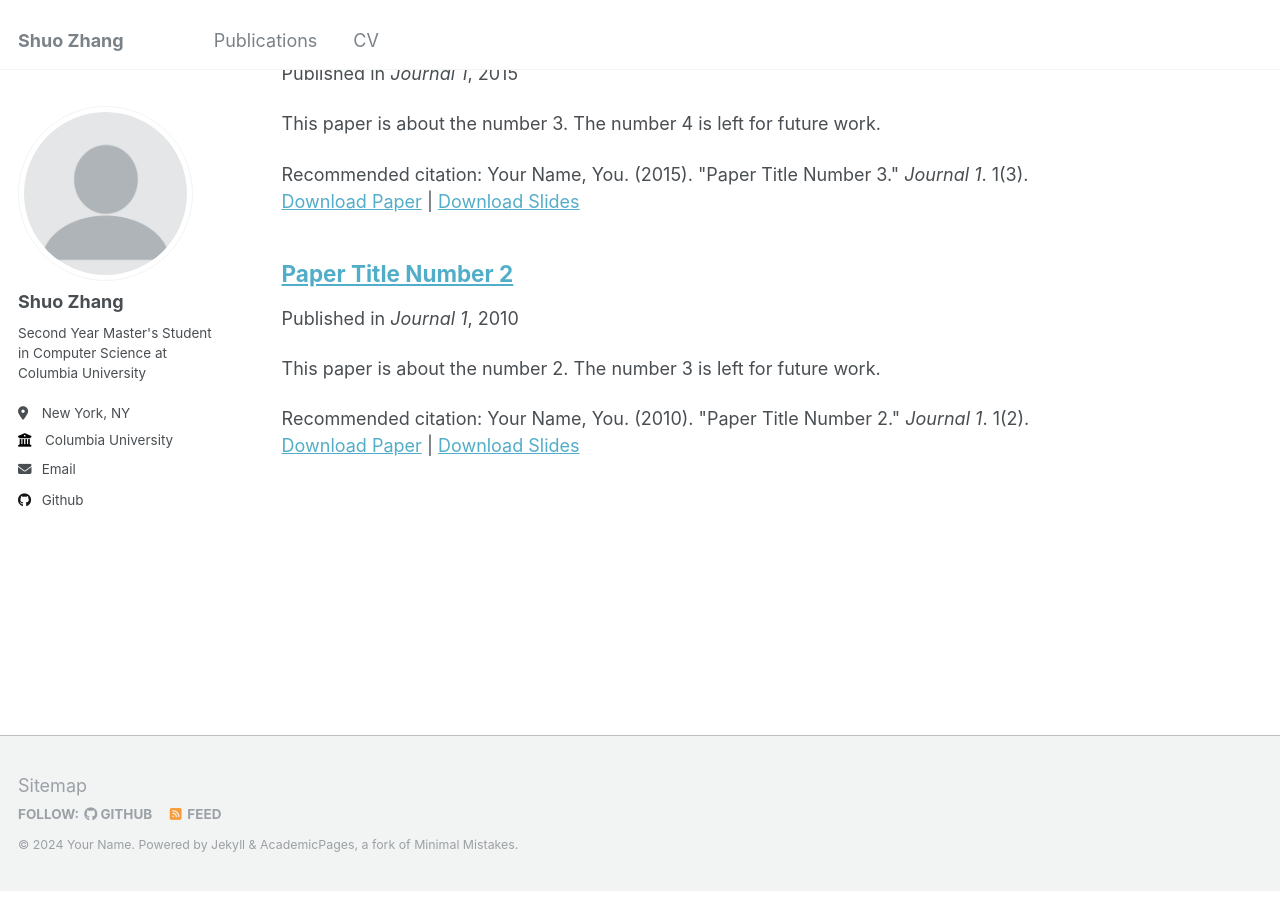
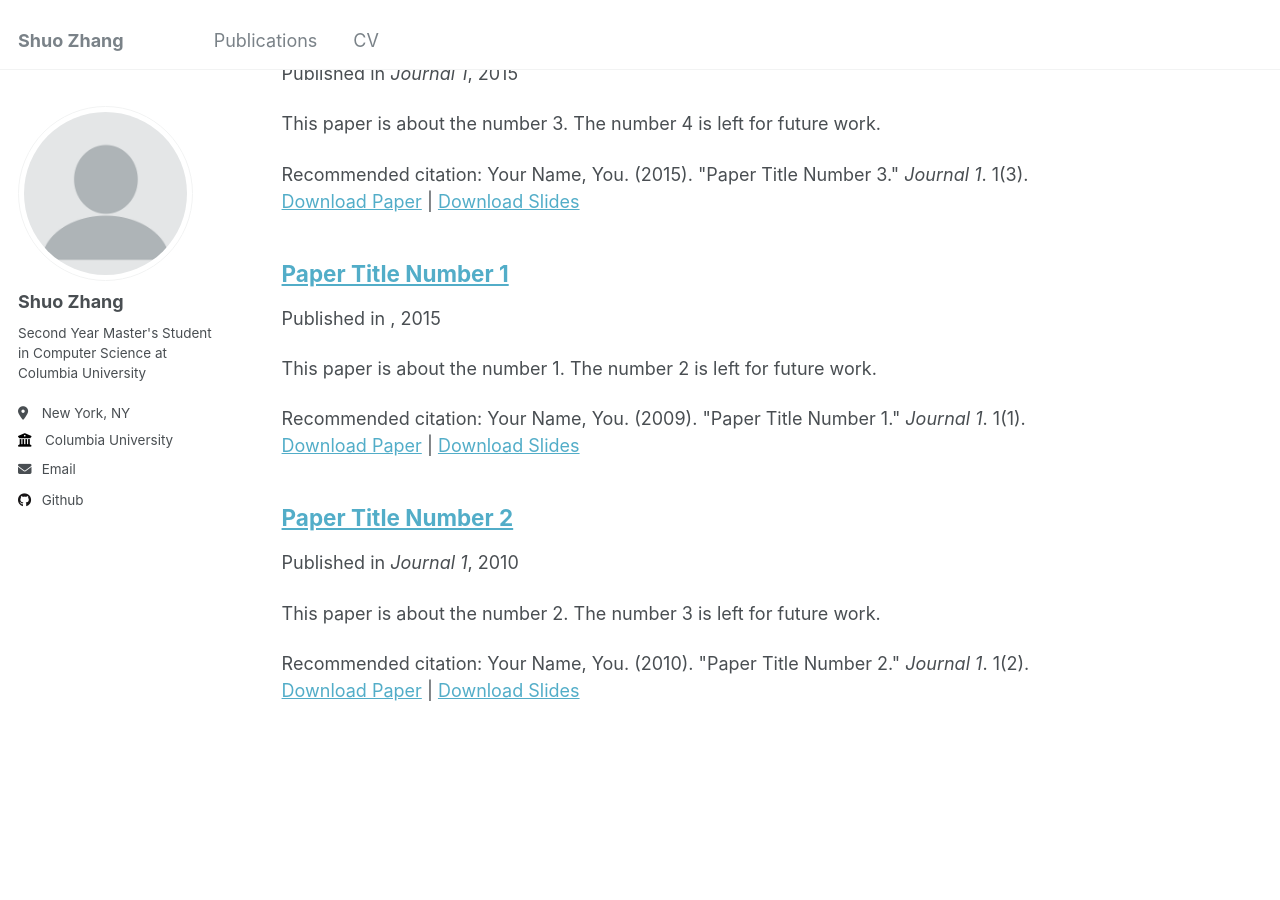
Before and after one commit to Inverse0/Inverse0.github.io, a Jekyll site: the page built from _pages/publications.html, in a window 1280 px wide and 900 px high, scrolled down 564 px. Built offline with Jekyll 4.4.1, drawn with Linux system fonts in a browser that asks for light colours; a file with an impossible date is left out.

Commit message:
Update 2009-10-01-paper-title-number-1.md

```diff
--- a/_publications/2009-10-01-paper-title-number-1.md
+++ b/_publications/2009-10-01-paper-title-number-1.md
@@ -4,7 +4,7 @@ collection: publications
 category: manuscripts
 permalink: /publication/2009-10-01-paper-title-number-1
 excerpt: 'This paper is about the number 1. The number 2 is left for future work.'
-date: #
+date: 2015-08-24
 venue: # 'Journal 1'
 slidesurl: 'http://academicpages.github.io/files/slides1.pdf'
 paperurl: 'http://academicpages.github.io/files/paper1.pdf'
```
